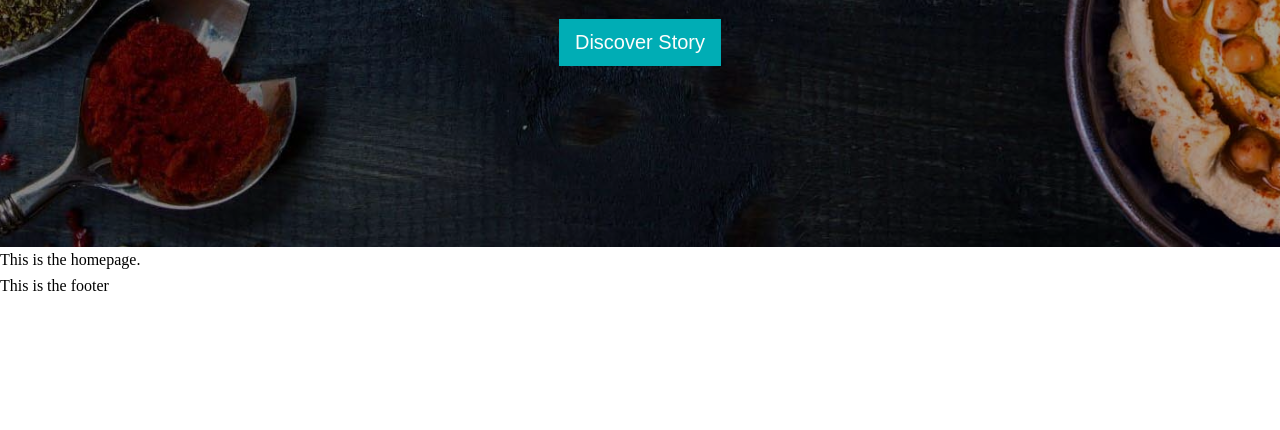
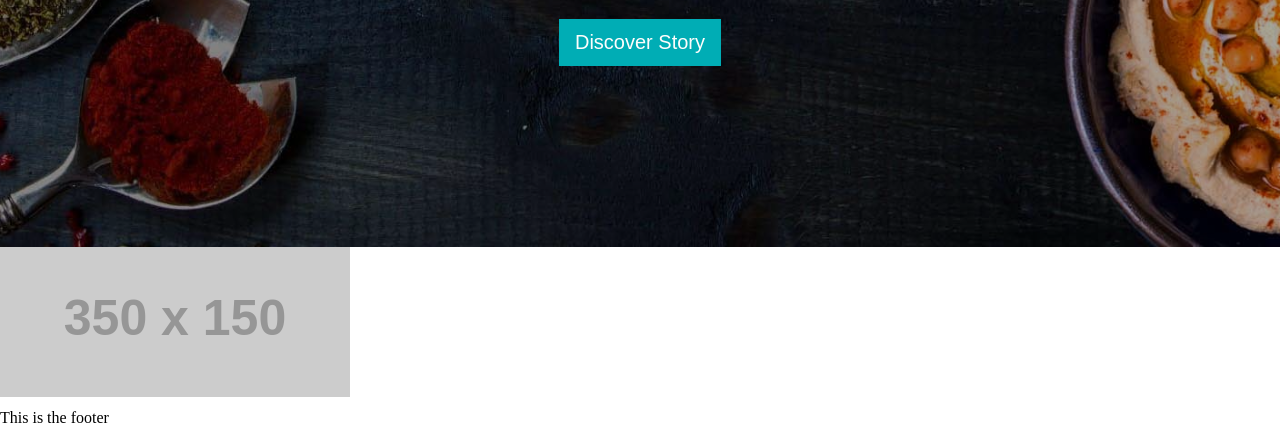
Before and after one commit to drregg6/restaurant-clone, a Gatsby site: page / in a window 1280 px wide. Shown: the part 553-983 px from the top of the page. Before the commit the page ends 851 px from the top, so only its background shows below. Built offline with nearby package versions, Linux system fonts and the light colour scheme; Gatsby itself is replaced by a stand-in of ours; placeholder pictures from the web are drawn by us.

Commit message:
Removed Layout from Index

```diff
--- a/src/components/about/about.js
+++ b/src/components/about/about.js
@@ -0,0 +1,19 @@
+import React from 'react';
+import styles from './about.module.scss';
+// import PropTypes from 'prop-types';
+
+const About = () => {
+  return (
+    <div id="about" className={styles.about}>
+      <div>
+        <img src="http://www.placehold.it/350/150" alt="" />
+      </div>
+    </div>
+  )
+}
+
+// About.propTypes = {
+
+// }
+
+export default About;
--- a/src/pages/index.js
+++ b/src/pages/index.js
@@ -1,14 +1,16 @@
 import React from 'react';
 
-import Layout from '../components/layout/layout';
+import Header from '../components/layout/header';
+import About from '../components/about/about';
+import Footer from '../components/layout/footer';
 
 const Homepage = () => {
   return (
-    <Layout>
-      <p>
-        This is the homepage.
-      </p>
-    </Layout>
+    <div className="container">
+      <Header />
+      <About />
+      <Footer />
+    </div>
   )
 }
 
```
Also changed, not shown: src/pages/about.js (deleted, +0 -15 lines), src/pages/contact.js (deleted, +0 -15 lines), src/components/about/about.module.scss (added).
